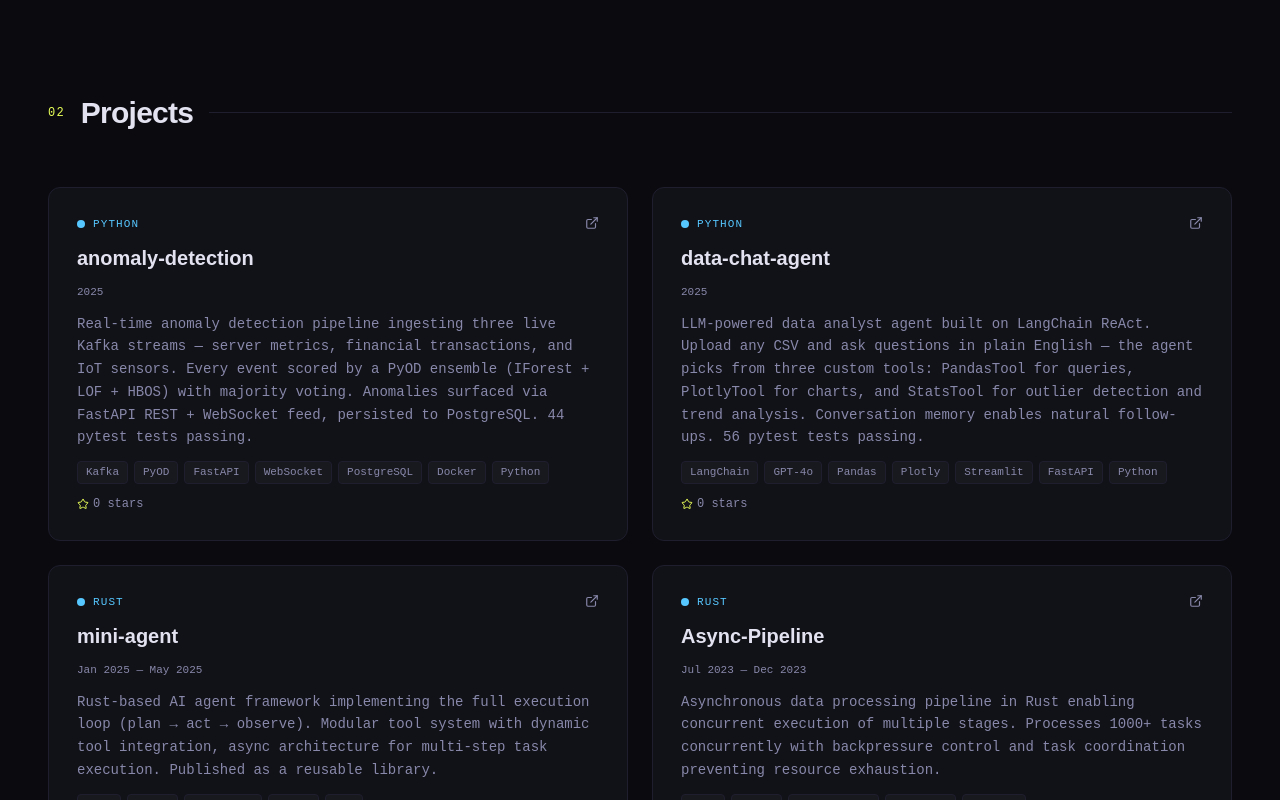
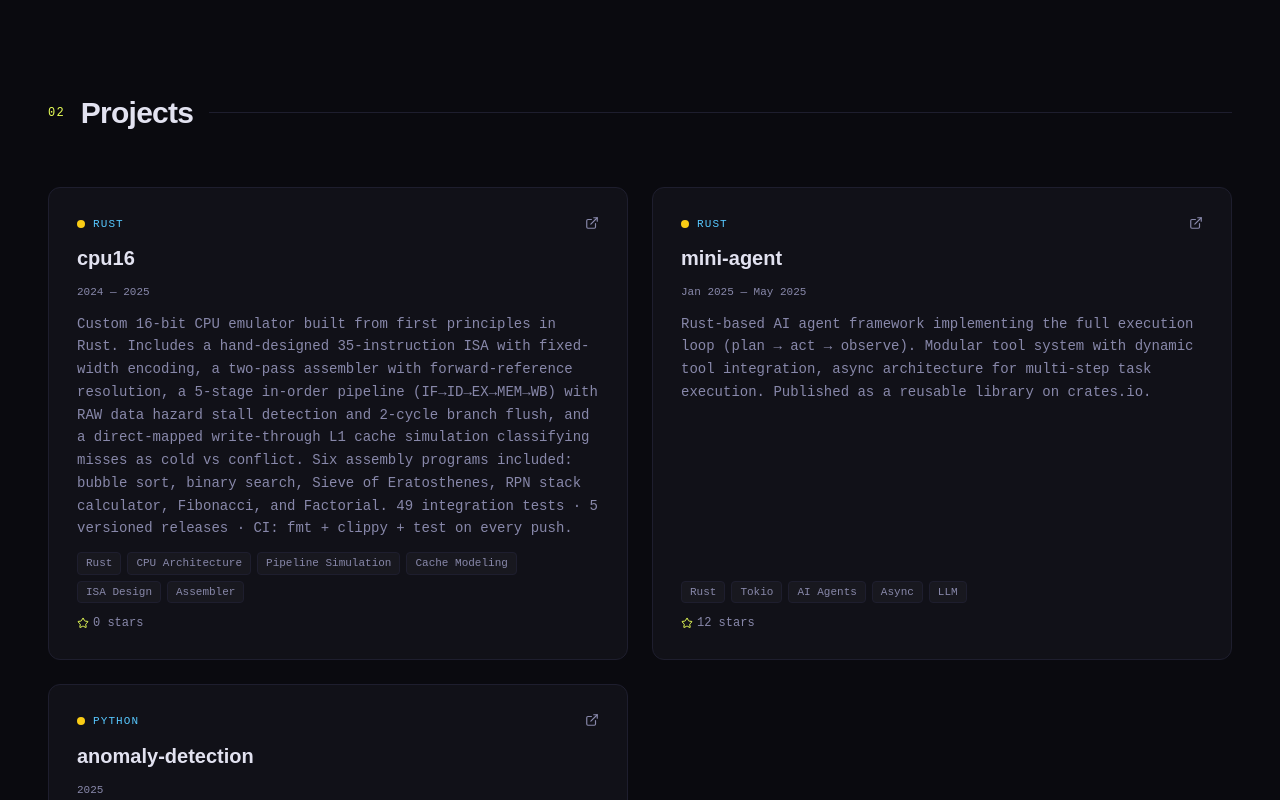
Before and after one commit to RajMandaliya/portfolio, a Next.js app: page / in a window 1280 px wide. Shown: the part 2000-2800 px from the top of the page. Built offline with nearby package versions, Linux system fonts and the light colour scheme.

Commit message:
feat(portfolio): add cpu16, clean up projects and skills, update bio

```diff
--- a/src/components/Contact.tsx
+++ b/src/components/Contact.tsx
@@ -34,8 +34,7 @@ export default function Contact() {
             <span className="text-accent">something.</span>
           </h2>
           <p className="text-text-dim text-sm mt-4 leading-relaxed max-w-sm">
-            Open to infrastructure, systems, and AI/ML storage roles. Whether it&apos;s Rust, distributed systems, or
-            cloud-scale services — let&apos;s talk.
+            Open to SDE II / SDE III roles in systems engineering and backend infrastructure. Whether it&apos;s Rust, distributed systems, or high-performance computing — let&apos;s talk.
           </p>
           <a
             href={`mailto:${personal.email}`}
--- a/src/components/Projects.tsx
+++ b/src/components/Projects.tsx
@@ -20,7 +20,7 @@ export default function Projects() {
 
             <div className="flex justify-between items-start relative">
               <div className="flex items-center gap-2 text-accent2 text-[11px] uppercase tracking-widest">
-                <span className="w-2 h-2 rounded-full bg-accent2 inline-block" />
+                <span className="w-2 h-2 rounded-full bg-yellow-400 inline-block" />
                 {p.lang}
               </div>
               <ExternalLink size={14} className="text-text-dim group-hover:text-accent transition-colors" />
--- a/src/data/portfolio.ts
+++ b/src/data/portfolio.ts
@@ -6,7 +6,7 @@ export const personal = {
   name: "Raj Mandaliya",
   title: "Software Engineer",
   tagline:
-    "Specializing in systems programming, distributed infrastructure, and production AI engineering — building high-performance Rust services, event-driven Kafka pipelines, and end-to-end ML systems at cloud scale.",
+    "Specializing in systems programming, distributed infrastructure, and high-performance computing — building custom CPU emulators, Rust-based edge services processing 10M+ requests daily, and event-driven fintech pipelines.",
   email: "rajmandaliyasurvey@gmail.com",
   phone: "+1 201-626-0902",
   location: "Los Angeles, CA",
@@ -20,7 +20,7 @@ export const stats = [
   { value: "10M+", label: "Requests/Day Handled" },
   { value: "99.99%", label: "Uptime Maintained" },
   { value: "<50ms", label: "p95 Latency at CF" },
-  { value: "156", label: "Tests Passing" },
+  { value: "205", label: "Tests Passing" },
 ];
 
 export const experience = [
@@ -58,6 +58,26 @@ export const experience = [
 
 export const projects = [
   {
+    name: "cpu16",
+    description:
+      "Custom 16-bit CPU emulator built from first principles in Rust. Includes a hand-designed 35-instruction ISA with fixed-width encoding, a two-pass assembler with forward-reference resolution, a 5-stage in-order pipeline (IF→ID→EX→MEM→WB) with RAW data hazard stall detection and 2-cycle branch flush, and a direct-mapped write-through L1 cache simulation classifying misses as cold vs conflict. Six assembly programs included: bubble sort, binary search, Sieve of Eratosthenes, RPN stack calculator, Fibonacci, and Factorial. 49 integration tests · 5 versioned releases · CI: fmt + clippy + test on every push.",
+    lang: "Rust",
+    stars: 0,
+    period: "2024 — 2025",
+    url: "https://github.com/RajMandaliya/cpu16",
+    tags: ["Rust", "CPU Architecture", "Pipeline Simulation", "Cache Modeling", "ISA Design", "Assembler"],
+  },
+  {
+    name: "mini-agent",
+    description:
+      "Rust-based AI agent framework implementing the full execution loop (plan → act → observe). Modular tool system with dynamic tool integration, async architecture for multi-step task execution. Published as a reusable library on crates.io.",
+    lang: "Rust",
+    stars: 12,
+    period: "Jan 2025 — May 2025",
+    url: "https://github.com/RajMandaliya/mini-agent",
+    tags: ["Rust", "Tokio", "AI Agents", "Async", "LLM"],
+  },
+  {
     name: "anomaly-detection",
     description:
       "Real-time anomaly detection pipeline ingesting three live Kafka streams — server metrics, financial transactions, and IoT sensors. Every event scored by a PyOD ensemble (IForest + LOF + HBOS) with majority voting. Anomalies surfaced via FastAPI REST + WebSocket feed, persisted to PostgreSQL. 44 pytest tests passing.",
@@ -67,86 +87,42 @@ export const projects = [
     url: "https://github.com/RajMandaliya/anomaly-stream-detector",
     tags: ["Kafka", "PyOD", "FastAPI", "WebSocket", "PostgreSQL", "Docker", "Python"],
   },
-  {
-    name: "data-chat-agent",
-    description:
-      "LLM-powered data analyst agent built on LangChain ReAct. Upload any CSV and ask questions in plain English — the agent picks from three custom tools: PandasTool for queries, PlotlyTool for charts, and StatsTool for outlier detection and trend analysis. Conversation memory enables natural follow-ups. 56 pytest tests passing.",
-    lang: "Python",
-    stars: 0,
-    period: "2025",
-    url: "https://github.com/RajMandaliya/data-chat-agent",
-    tags: ["LangChain", "GPT-4o", "Pandas", "Plotly", "Streamlit", "FastAPI", "Python"],
-  },
-  {
-    name: "mini-agent",
-    description:
-      "Rust-based AI agent framework implementing the full execution loop (plan → act → observe). Modular tool system with dynamic tool integration, async architecture for multi-step task execution. Published as a reusable library.",
-    lang: "Rust",
-    stars: 12,
-    period: "Jan 2025 — May 2025",
-    url: "https://github.com/RajMandaliya/mini-agent",
-    tags: ["Rust", "Tokio", "AI Agents", "Async", "LLM"],
-  },
-  {
-    name: "Async-Pipeline",
-    description:
-      "Asynchronous data processing pipeline in Rust enabling concurrent execution of multiple stages. Processes 1000+ tasks concurrently with backpressure control and task coordination preventing resource exhaustion.",
-    lang: "Rust",
-    stars: 1,
-    period: "Jul 2023 — Dec 2023",
-    url: "https://github.com/RajMandaliya/Async-pipeline",
-    tags: ["Rust", "Async", "Concurrency", "Pipeline", "Futures"],
-  },
-  {
-    name: "rust-chat-server",
-    description:
-      "High-performance concurrent chat server using Tokio handling 1K+ simultaneous TCP connections at sub-100ms latency. Event-driven architecture for real-time broadcasting, stress-tested with simulated clients.",
-    lang: "Rust",
-    stars: 1,
-    period: "Oct 2021 — May 2022",
-    url: "https://github.com/RajMandaliya/rust-chat-server",
-    tags: ["Rust", "Tokio", "TCP", "Networking", "Concurrency"],
-  },
 ];
 
 export const skills = [
   {
     category: "Languages",
-    items: ["Rust", "Python", "Java", "C++", "JavaScript", "TypeScript", "Kotlin", "Go", "C#", "Dart"],
+    items: ["Rust", "Python", "Java", "C++", "JavaScript", "TypeScript", "Go"],
   },
   {
     category: "Backend",
-    items: ["Tokio", "Actix Web", "Spring Boot", "FastAPI", "Django", "Flask", "JAX-RS", "Hibernate", "Pydantic", "SQLAlchemy"],
+    items: ["Tokio", "Actix Web", "Spring Boot", "FastAPI", "JAX-RS", "Hibernate", "Django"],
   },
   {
     category: "AI / ML",
-    items: ["PyOD", "TensorFlow", "Scikit-learn", "LangChain", "LLM Agents", "GenAI", "MLflow", "Ensemble ML", "Anomaly Detection"],
-  },
-  {
-    category: "Frontend",
-    items: ["React.js", "Next.js", "AngularJS", "Streamlit", "Plotly", "WebSockets"],
+    items: ["PyOD", "TensorFlow", "Scikit-learn", "LLM Agents", "Ensemble ML"],
   },
   {
     category: "Infrastructure",
-    items: ["Kafka", "Redis", "Kubernetes", "Docker", "Terraform", "Jenkins", "AWS", "GCP", "Azure", "GitHub Actions"],
+    items: ["Kafka", "Redis", "Kubernetes", "Docker", "Terraform", "AWS", "GitHub Actions"],
   },
   {
     category: "Databases & Storage",
-    items: ["PostgreSQL", "MySQL", "Redshift", "Snowflake", "Amazon S3", "Supabase", "CockroachDB", "SQLite"],
+    items: ["PostgreSQL", "MySQL", "Redshift", "Snowflake", "Amazon S3"],
   },
   {
     category: "Concepts",
     items: [
+      "CPU Architecture",
+      "Cache Simulation",
+      "Pipeline Hazard Detection",
       "Distributed Systems",
       "Microservices",
-      "REST APIs",
       "Event-Driven Architecture",
-      "Real-Time Streaming",
-      "Async Programming",
       "Memory Safety",
       "Concurrency",
+      "Async Programming",
       "CI/CD",
-      "Performance Analysis",
       "Edge Computing",
     ],
   },
```
